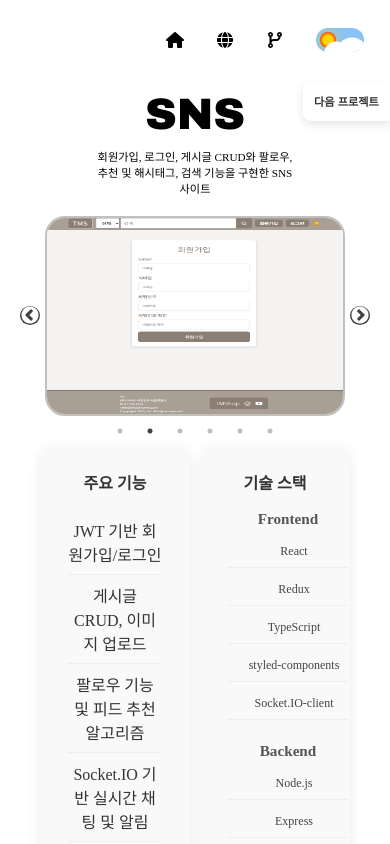
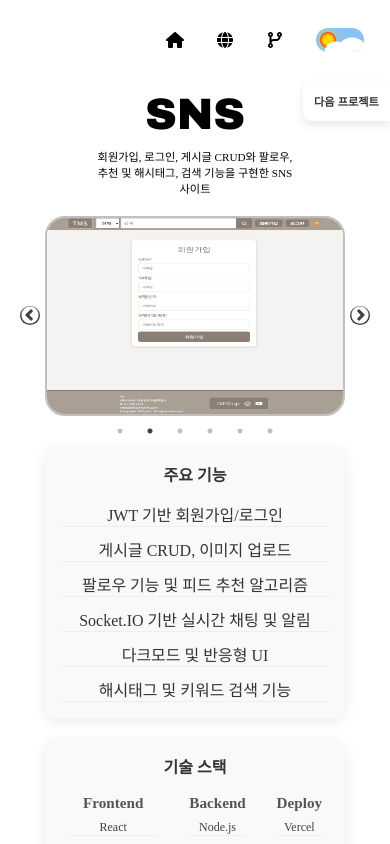
Before and after one commit to tomyhas59/portfolio, a React (Create React App) app: page /projects/1 in a window 390 px wide. Built offline with nearby package versions, Linux system fonts and the light colour scheme.

Commit message:
features-list

```diff
--- a/src/pages/ProjectPage.tsx
+++ b/src/pages/ProjectPage.tsx
@@ -157,7 +157,7 @@ const ProjectPage: React.FC<{
           <div className="right-section">
             <div className="features-section">
               <h3>주요 기능</h3>
-              <ul>
+              <ul className="features-list">
                 {project.features.map((feature, idx) => (
                   <li key={idx}>{feature}</li>
                 ))}
--- a/src/styles/projectDetail.css
+++ b/src/styles/projectDetail.css
@@ -86,6 +86,13 @@
 .project-item {
   width: 800px;
   border-radius: 20px;
+
+  @media (max-width: 1200px) {
+    width: 600px;
+    height: 200px;
+    margin: 0 auto;
+  }
+
   @media (max-width: 768px) {
     width: 300px;
     height: 200px;
@@ -109,9 +116,8 @@
   display: flex;
   flex-direction: column;
   gap: 10px;
-
   @media (max-width: 768px) {
-    flex-direction: row;
+    gap: 0;
   }
 }
 
@@ -119,13 +125,13 @@
 .stack-section {
   width: 500px;
   background-color: #f9f9f9;
-  padding: 24px 28px;
+  padding: 16px;
   border-radius: 12px;
   box-shadow: 0 4px 14px rgba(0, 0, 0, 0.08);
   transition: background-color 0.3s, color 0.3s;
   @media (max-width: 768px) {
     margin-top: 20px;
-    width: 150px;
+    width: 100%;
   }
 }
 
@@ -140,26 +146,23 @@
   }
 }
 
-.features-section ul,
-.stack-section ul {
-  list-style: none;
-  padding: 0;
-  margin: 0;
-}
-
 .features-section li,
 .stack-section li {
-  padding: 0.5rem 0;
   border-bottom: 1px solid #eee;
   font-size: 1rem;
   color: #333;
+  word-break: keep-all;
 }
 
+.features-list {
+  display: flex;
+  flex-direction: column;
+  gap: 10px;
+}
 .stack-list {
-  display: grid;
-  grid-template-columns: repeat(auto-fit, minmax(120px, 1fr));
+  display: flex;
+  justify-content: space-around;
   gap: 1rem;
-  margin-top: 1rem;
 }
 
 .stack-section h6 {
@@ -173,7 +176,6 @@
   font-size: 0.95rem;
   color: #444;
   margin-bottom: 6px;
-  padding-left: 12px;
   position: relative;
   @media (max-width: 768px) {
     font-size: 0.75rem;
```
